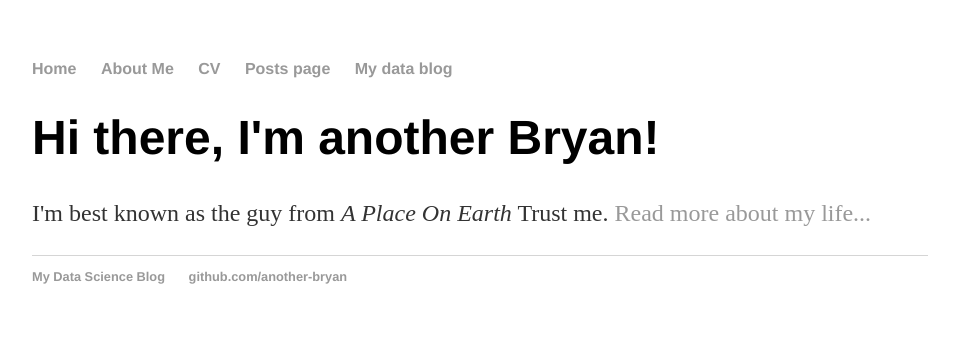
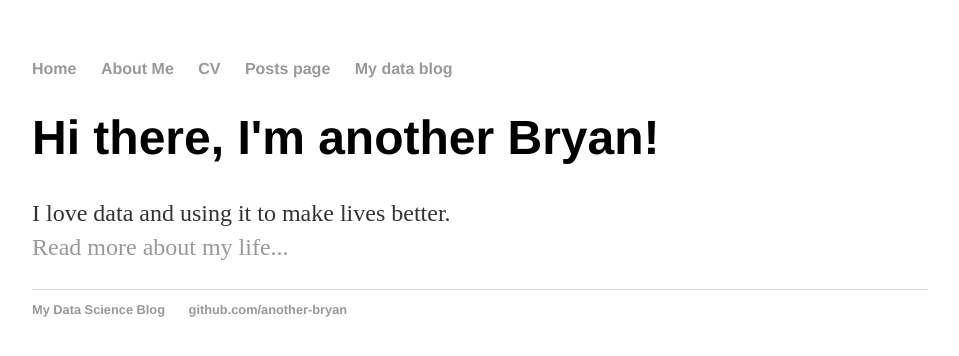
Before and after one commit to another-bryan/another-bryan.github.io, a Jekyll site: the page built from index.html, in a window 1280 px wide. Shown: the top 356 px of the page, without its empty margins (160-1119 px from the left). Built offline with Jekyll 4.4.1, drawn with Linux system fonts in a browser that asks for light colours.

Commit message:
Update index.html

```diff
--- a/index.html
+++ b/index.html
@@ -6,5 +6,7 @@ title: Bryan, Data Scientist
 
 <div class="blurb">
 	<h1>Hi there, I'm another Bryan!</h1>
-	<p>I'm best known as the guy from <em>A Place On Earth</em> Trust me. <a href="about.html">Read more about my life...</a></p>
+	<p>I love data and using it to make lives better.
+		<br>
+		<a href="about.html">Read more about my life...</a></p>
 </div><!-- /.blurb -->
```
